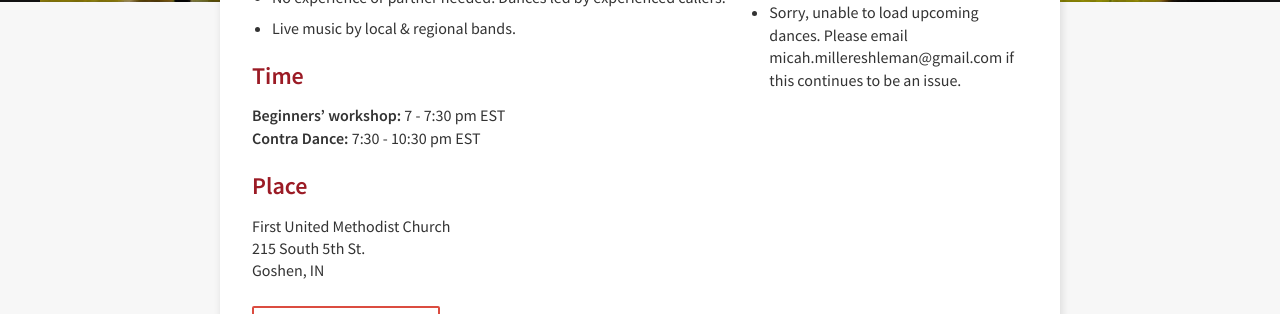
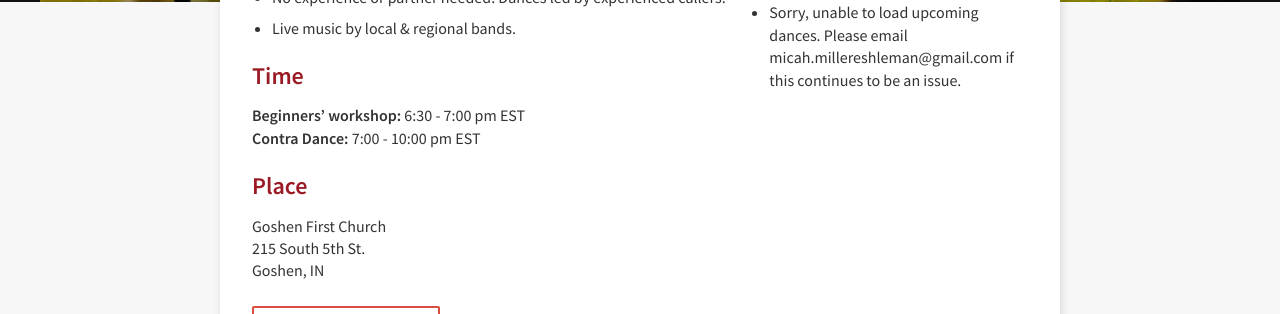
Before and after one commit to godancing/godancing.github.io, a Jekyll site: the page built from index.markdown, in a window 1280 px wide. Shown: the part 558-872 px from the top of the page. Built offline with Jekyll 4.4.1, drawn with Linux system fonts in a browser that asks for light colours.

Commit message:
Update index.markdown (#3)

```diff
--- a/index.markdown
+++ b/index.markdown
@@ -14,11 +14,11 @@ order: 1
 - Live music by local & regional bands.
 
 ## Time
-**Beginners' workshop:** 7 - 7:30 pm EST<br>
-**Contra Dance:** 7:30 - 10:30 pm EST
+**Beginners' workshop:** 6:30 - 7:00 pm EST<br>
+**Contra Dance:** 7:00 - 10:00 pm EST
 
 ## Place
-First United Methodist Church<br>
+Goshen First Church<br>
 215 South 5th St.<br>
 Goshen, IN<br>
 
```
